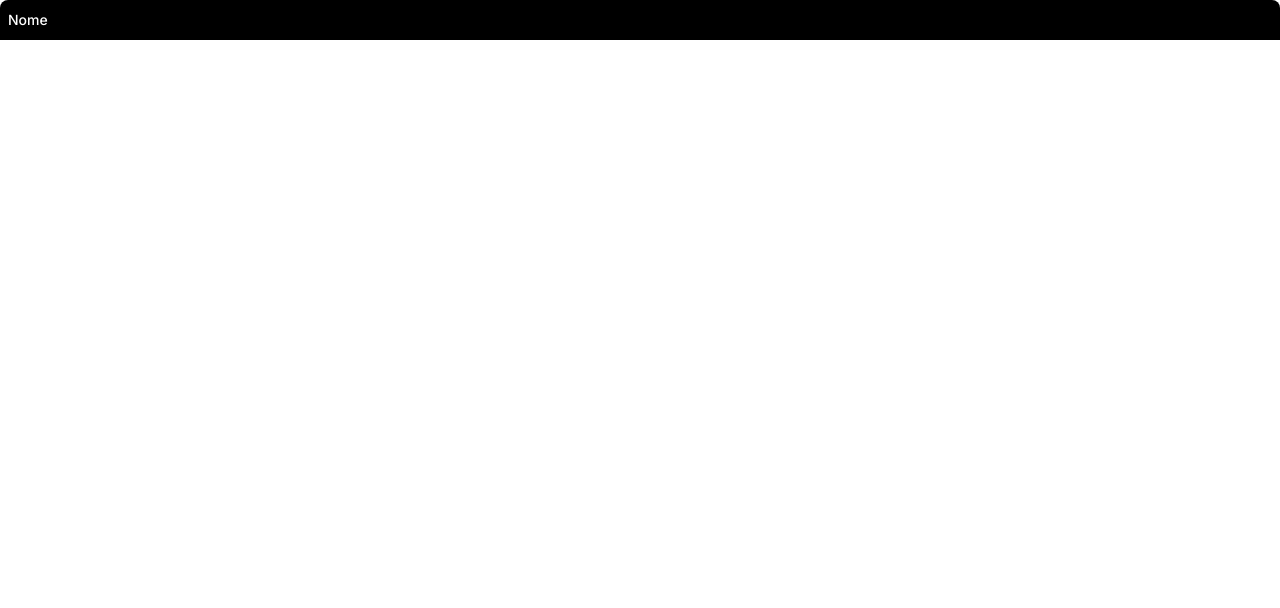
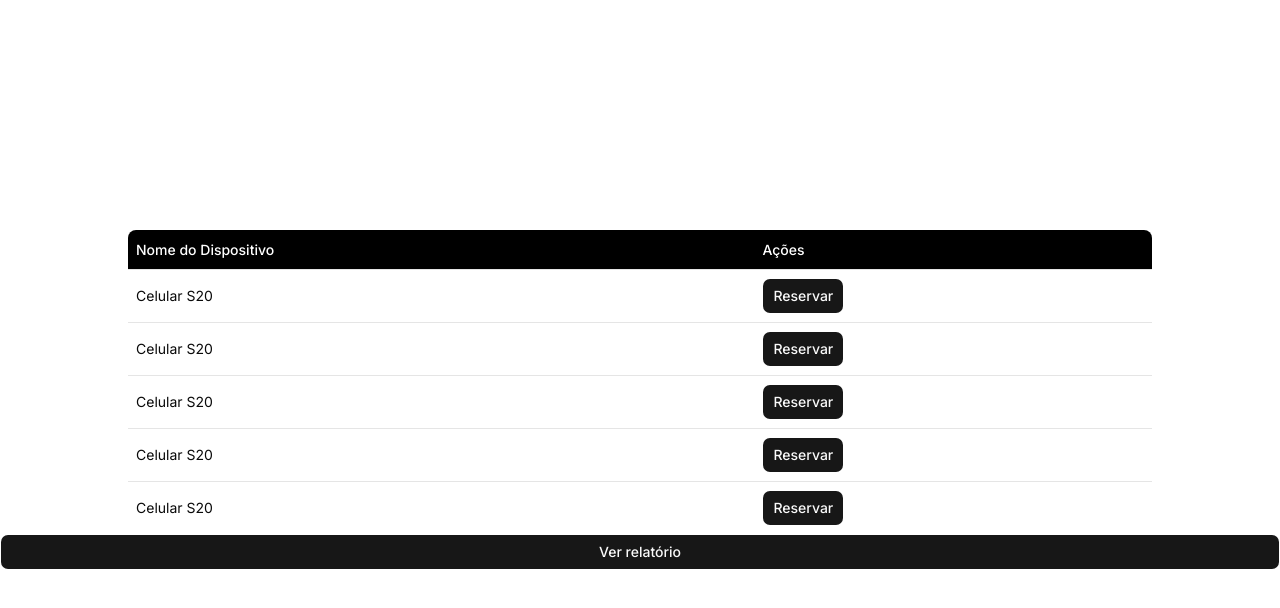
Before and after one commit to HugoFranciscodaSilva/ReservaTech, a Next.js app in the folder frontend/: page /dashboard in a window 1280 px wide. Shown: the top 608 px of the page. Built offline with nearby package versions, Linux system fonts and the light colour scheme.

Commit message:
Criação da pagina de relatorio, mas só as estruturas

```diff
--- a/frontend/app/dashboard/page.tsx
+++ b/frontend/app/dashboard/page.tsx
@@ -1,24 +1,51 @@
-import { Table, TableBody, TableHead, TableHeader, TableRow } from "@/components/ui/table";
+import { Button, buttonVariants } from "@/components/ui/button";
+import { Table, TableBody, TableCell, TableHead, TableHeader, TableRow } from "@/components/ui/table";
+import Link from "next/link";
 
 export default function Dashboard(){
     return(
-        <main className="h-dvh w-full">
-            <Table>
+        <main className="h-dvh w-full flex flex-col justify-center">
+            <Table className="w-[80%] m-auto">
                 <TableHeader>
                     <TableRow>
-                        <TableHead className="rounded-tl-md">Nome</TableHead>
-                        <TableHead></TableHead>
-                        <TableHead></TableHead>
-                        <TableHead></TableHead>
-                        <TableHead className="rounded-tr-md"></TableHead>
+                        <TableHead className="rounded-tl-md">Nome do Dispositivo</TableHead>
+                        <TableHead className="rounded-tr-md">Ações</TableHead>
                     </TableRow>
                 </TableHeader>
                 <TableBody>
                     <TableRow>
-
+                        <TableCell>Celular S20</TableCell>
+                        <TableCell>
+                            <Button>Reservar</Button>
+                        </TableCell>
+                    </TableRow>
+                    <TableRow>
+                        <TableCell>Celular S20</TableCell>
+                        <TableCell>
+                            <Button>Reservar</Button>
+                        </TableCell>
+                    </TableRow>
+                    <TableRow>
+                        <TableCell>Celular S20</TableCell>
+                        <TableCell>
+                            <Button>Reservar</Button>
+                        </TableCell>
+                    </TableRow>
+                    <TableRow>
+                        <TableCell>Celular S20</TableCell>
+                        <TableCell>
+                            <Button>Reservar</Button>
+                        </TableCell>
+                    </TableRow>
+                    <TableRow>
+                        <TableCell>Celular S20</TableCell>
+                        <TableCell>
+                            <Button>Reservar</Button>
+                        </TableCell>
                     </TableRow>
                 </TableBody>
             </Table>
+            <Link className={buttonVariants({variant:"default"})} href={'/relatorio'}>Ver relatório</Link>
         </main>
     )
 }
--- /dev/null
+++ b/frontend/app/relatorio/page.tsx
@@ -0,0 +1,26 @@
+import { Table, TableBody, TableCell, TableHead, TableHeader, TableRow } from "@/components/ui/table";
+import Link from "next/link";
+
+export default function Relatorio(){
+    return(
+        <main>
+            <Table>
+                <TableHeader>
+                    <TableRow>
+                        <TableHead>Item Reservado</TableHead>
+                        <TableHead>Data da Reserva</TableHead>
+                        <TableHead>Data de Devolução</TableHead>
+                    </TableRow>
+                </TableHeader>
+                <TableBody>
+                    <TableRow>
+                        <TableCell>Celular S20</TableCell>
+                        <TableCell>25/06/2026</TableCell>
+                        <TableCell>08/08/2026</TableCell>
+                    </TableRow>
+                </TableBody>
+            </Table>
+            <Link href={'/dashboard'}>Voltar para o dashboard</Link>
+        </main>
+    )
+}
--- a/frontend/package.json
+++ b/frontend/package.json
@@ -16,6 +16,8 @@
     "class-variance-authority": "^0.7.1",
     "clsx": "^2.1.1",
     "dotenv": "^17.4.2",
+    "js-cookie": "^3.0.8",
+    "jwt-decode": "^4.0.0",
     "lucide-react": "^1.31.0",
     "next": "16.3.1",
     "react": "19.2.8",
```
Also changed, not shown: 2 other files (tests, documents, lock files or other folders).
